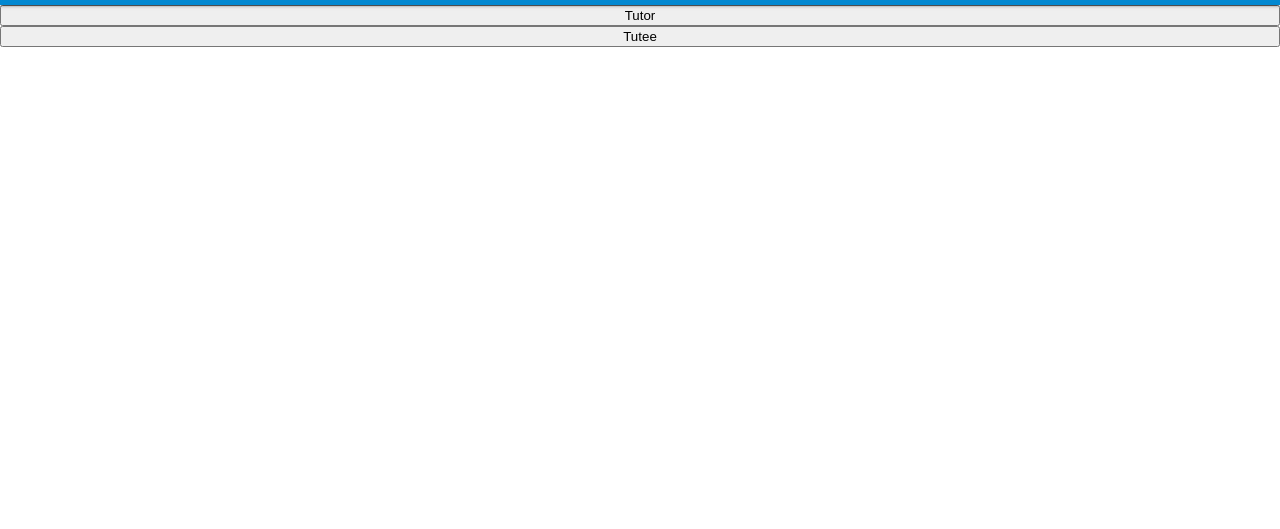
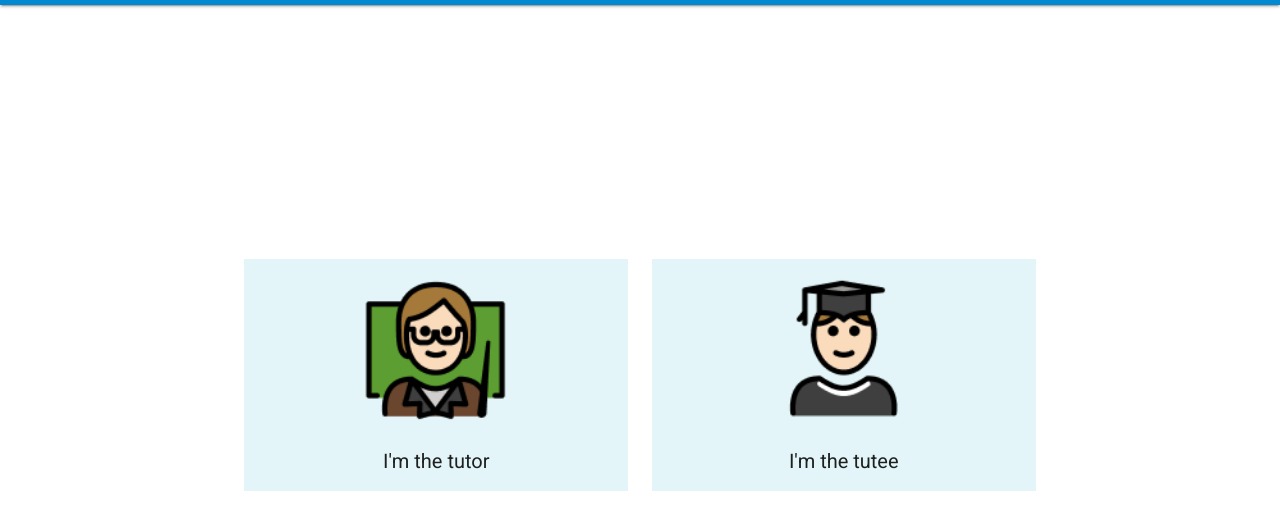
Before and after one commit to dandylion99/TOL-Project2, a website built with webpack: page public/index.html in a window 1280 px wide. Shown: the part 75-604 px from the top of the page. Built offline with nearby package versions, Linux system fonts and the light colour scheme; some packages are replaced by stand-ins of ours.

Commit message:
Update homepage

```diff
--- a/public/index.html
+++ b/public/index.html
@@ -84,91 +84,18 @@
       </div>
     </div>
   </header>
-  <button onclick="window.location.href='tutor.html'" style="height:400">Tutor</button>
-  <button onclick="window.location.href='tutee.html'" style="height:400">Tutee</button>
 
-  <!--
-
-  <main class="mdl-layout__content mdl-color--grey-100" style="width=100%">
-    <div id="prob-info-container" class="mdl-card mdl-shadow--2dp mdl-cell mdl-cell--12-col mdl-cell--6-col-tablet mdl-cell--6-col-desktop" style="width:35%; height:auto; float:left; display:inline">
-      <div id="probdcrp-container">
-        <h4 class="header">Problem Description</h4>
-        <p>Jenny just celebrated her 18th birthday and she’s an incoming college student! Unfortunately college is expensive and she applied for student loans. The government gives her $30,000 with a simple interest plan at an annual interest rate of 8%. The bank gives her $30,000 with a compound interest plan at an annual interest rate of 7%.</p>
-      </div>
-      <div id="simple-cal">
-        <h5>Simple Interest Calculator</h5>
-        <p> A=P(1+r*t) </p>
-        <form name="simpleCal">
-        P = <input type="number" id="sim-capital"><br>
-        r = <input type="number" id="sim-rate" onchange="myFunction()"><br>
-        t = <input type="number" id="sim-time"><br>
-        <p id="sim-A"> A =  </p>
-      </form>
-      </div>
-
-      <div id="compound-cal">
-        <h5>Compound Interest Calculator</h5>
-        <p> A=P(1+r)^t </p>
-        P = <input type="number" id="com-capital"><br>
-        r = <input type="number" id="com-rate"><br>
-        t = <input type="number" id="com-time"><br>
-
-        <p id="com-A"> A =  </p>
-
-      </div>
-
-      <div id="answer-container">
-        Q1: How much debt does Jenny have to repay the government in 10 years? <input type="number" name="q1"><br>
-        Q2: How much debt does Jenny have to repay the bank in 10 years? (Please keep 2 digits) <input type="number" name="q2"><br>
-        Q3: Should Jenny loan money from the government or the bank? <input type="text" name="q3"><br>
-      </div>
-    </div>
-
-    <div id="hint-container" class="mdl-card mdl-shadow--2dp mdl-cell mdl-cell--12-col mdl-cell--6-col-tablet mdl-cell--6-col-desktop" style="width: 25%; float:left; display:inline">
-      <div>
-        <h4 class="header">Hints for giving feedback</h4>
-        <p>sfsfrvfv.</p>
-      </div>
-
-    </div>
-
-    <div id="messages-card-container" class="mdl-cell mdl-cell--12-col mdl-grid" style="float:left; display:inline">
-    -->
-      <!-- Messages container -->
-      <!--
-      <div id="messages-card" class="mdl-card mdl-shadow--2dp mdl-cell mdl-cell--12-col mdl-cell--6-col-tablet mdl-cell--6-col-desktop" style="width:100%">
-      -->
-        <!--<div class="mdl-card__supporting-text mdl-color-text--grey-600" style="width: 100%">-->
-        <!--
-        <div class="mdl-card__supporting-text">
-          <div id="messages">
-          </div>
-          <form id="message-form" action="#">
-            <div class="mdl-textfield mdl-js-textfield mdl-textfield--floating-label">
-              <input class="mdl-textfield__input" type="text" id="message" autocomplete="off">
-              <label class="mdl-textfield__label" for="message">Message...</label>
-            </div>
-            <button id="submit" disabled type="submit" class="mdl-button mdl-js-button mdl-button--raised mdl-js-ripple-effect">
-              Send
-            </button>
-          </form>
-          <form id="image-form" action="#">
-            <input id="mediaCapture" type="file" accept="image/*" capture="camera">
-            <button id="submitImage" title="Add an image" class="mdl-button mdl-js-button mdl-button--raised mdl-js-ripple-effect mdl-color--amber-400 mdl-color-text--white">
-              <i class="material-icons">image</i>
-            </button>
-          </form>
-        </div>
-      </div>
-
-      <div id="must-signin-snackbar" class="mdl-js-snackbar mdl-snackbar">
-        <div class="mdl-snackbar__text"></div>
-        <button class="mdl-snackbar__action" type="button"></button>
-      </div>
-    </div>
-  </main>
-</div>
-    -->
+<div style="width: 100%; vertical-align: middle; text-align: center; margin:auto">
+  <div class="role-box" style="width:30%;" onclick="window.location.href='tutor.html'">
+    <img src="images/icon-tutor.png" style="width:50%;margin:auto" >
+    <div class="role-button">I'm the tutor</div>
+  </div>
+  <div class="role-box" style="width:30%;"  onclick="window.location.href='tutee.html'">
+    <img src="images/icon-tutee.png" style="width:50%;margin:auto">
+    <div class="role-button">I'm the tutee</div>
+    <!--<button  style="height:400">Tutee</button>-->
+  </div>
+<div>
 
 
 
--- a/public/styles/main.css
+++ b/public/styles/main.css
@@ -91,6 +91,13 @@ main, #messages-card {
   width:  80px;
 }
 
+.input-blank::-webkit-outer-spin-button,input::-webkit-inner-spin-button{
+  -webkit-appearance: none;
+}
+.input-blank[type="number"]{
+  -moz-appearance:  textfielf
+}
+
 .header{
   font-size: 20px;
   line-height: 20px;
@@ -111,7 +118,33 @@ main, #messages-card {
   padding-left: 5px;
 }
 
+.role-box {
+  background-color: #E3F5F8;
+  width: 30%;
 
+  height: 100%;
+  vertical-align: middle;
+  text-align: middle;
+  margin: 10px;
+  display: inline-block;
+  top: 0;
+  left: 0;
+  right: 0;
+  bottom: 0;
+  cursor: pointer;
+
+}
+
+.role-button{
+  font-size: 20px;
+  width: 80%;
+  height: 10%;
+  margin: auto;
+  vertical-align: middle;
+  text-align: middle;
+  border-width: 1px;
+  border-color: #888888;
+}
 
 
 /*customized style ends here*/
```
Also changed, not shown: public/tutee.html (+64 -3 lines), public/images/icon-tutee.png (added), public/images/icon-tutor.png (added), 1 other file.
